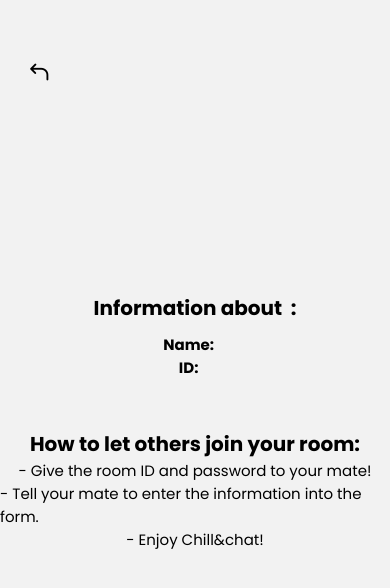
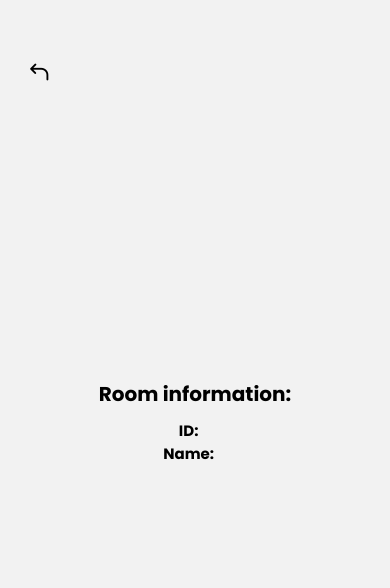
Before and after one commit to Chillandchat/mobile, a React Native app: screen /room-details in a window 390 px wide. Shown: the top 588 px of the page. Built offline with nearby package versions, Linux system fonts and the light colour scheme.

Commit message:
Update UI and remove unneeded code

```diff
--- a/src/components/RoomList.tsx
+++ b/src/components/RoomList.tsx
@@ -27,7 +27,7 @@ const RoomList: React.FC<Props> = (props: Props) => {
     roomContainer: {
       flexDirection: "row",
       alignItems: "center",
-      marginTop: 40,
+      marginTop:20,
     },
     titleStyle: {
       fontFamily: "poppinsBold",
--- a/src/screens/Chat.tsx
+++ b/src/screens/Chat.tsx
@@ -47,7 +47,7 @@ const Chat: React.FC = () => {
     },
     chatRoomBar: {
       position: "absolute",
-      top: 50,
+      top: 70,
       marginHorizontal: "10%",
     },
   });
--- a/src/screens/CreateRoom.tsx
+++ b/src/screens/CreateRoom.tsx
@@ -20,8 +20,8 @@ import createRoom from "../scripts/createRoom";
  */
 
 const CreateRoom: React.FC<any> = ({ navigation }) => {
-  let name: string;
-  let password: string;
+  const [name, setName]: any = React.useState("");
+  const [password, setPassword]: any = React.useState("");
 
   const { username } = useSelector((state: RootState): RootState => {
     return state.userInfo;
@@ -64,7 +64,7 @@ const CreateRoom: React.FC<any> = ({ navigation }) => {
           safeEntry={false}
           placeholder={"Name"}
           onTextChange={(text: string): void => {
-            name = text;
+            setName(text);
           }}
         />
 
@@ -74,7 +74,7 @@ const CreateRoom: React.FC<any> = ({ navigation }) => {
           safeEntry
           placeholder={"Password"}
           onTextChange={(text: string): void => {
-            password = text;
+            setPassword(text);
           }}
         />
 
@@ -100,7 +100,7 @@ const CreateRoom: React.FC<any> = ({ navigation }) => {
                   }, 3000);
                 });
             } else {
-              setError("Missing data.");
+              setError("Please fill out all fields.");
               setTimeout((): void => {
                 setError("");
               }, 3000);
--- a/src/screens/Information.tsx
+++ b/src/screens/Information.tsx
@@ -40,7 +40,7 @@ const Information: React.FC<any> = ({ navigation }) => {
         <AntDesign name="back" size={24} color="black" />
       </TouchableOpacity>
       <Text style={style.tittle}>App information:</Text>
-      <Text style={style.text}>Version: Chill&chat offical runtime v2.0.0</Text>
+      <Text style={style.text}>Version: Chill&chat offical runtime v0.1.0</Text>
       <Text style={style.text}>Verified offical Chill&chat build.</Text>
       <Text style={style.text}>Connected to Chill&chat global network</Text>
       <View style={{ padding: 10 }} />
--- a/src/screens/JoinRoom.tsx
+++ b/src/screens/JoinRoom.tsx
@@ -19,8 +19,8 @@ import joinRoom from "../scripts/joinRoom";
  */
 
 const JoinRoom: React.FC<any> = ({ navigation }) => {
-  let name: string;
-  let password: string;
+  const [name, setName]: any = React.useState("");
+  const [password, setPassword]: any = React.useState("");
 
   const { username } = useSelector((state: RootState): RootState => {
     return state.userInfo;
@@ -63,7 +63,7 @@ const JoinRoom: React.FC<any> = ({ navigation }) => {
           safeEntry={false}
           placeholder={"Name"}
           onTextChange={(text: string): void => {
-            name = text;
+            setName(text);
           }}
         />
 
@@ -73,7 +73,7 @@ const JoinRoom: React.FC<any> = ({ navigation }) => {
           safeEntry
           placeholder={"Password"}
           onTextChange={(text: string): void => {
-            password = text;
+            setPassword(text);
           }}
         />
 
@@ -99,7 +99,7 @@ const JoinRoom: React.FC<any> = ({ navigation }) => {
                   }, 3000);
                 });
             } else {
-              setError("Missing data.");
+              setError("Please fill out all fields.");
               setTimeout((): void => {
                 setError("");
               }, 3000);
--- a/src/screens/Login.tsx
+++ b/src/screens/Login.tsx
@@ -6,7 +6,6 @@ import {
   TouchableOpacity,
   ScrollView,
   KeyboardAvoidingView,
-  Keyboard,
   Platform,
 } from "react-native";
 import { Feather } from "@expo/vector-icons";
@@ -124,7 +123,6 @@ const Login: React.FC<any> = ({ navigation }) => {
                         dispatch(setUserInfo(user as AuthType));
                         dispatch(loginAction());
 
-                        Keyboard.dismiss();
                         navigation.push("menu");
                       } else {
                         navigation.push("block-error");
@@ -162,6 +160,7 @@ const Login: React.FC<any> = ({ navigation }) => {
           text={"login"}
         />
 
+      </ScrollView>
         <TouchableOpacity
           onPress={() => {
             navigation.navigate("information");
@@ -170,7 +169,6 @@ const Login: React.FC<any> = ({ navigation }) => {
         >
           <Feather name="info" size={40} color="black" />
         </TouchableOpacity>
-      </ScrollView>
     </KeyboardAvoidingView>
   );
 };
--- a/src/screens/Menu.tsx
+++ b/src/screens/Menu.tsx
@@ -41,7 +41,7 @@ const Menu: React.FC<any> = ({ navigation }) => {
     container: {
       alignItems: "center",
       justifyContent: "flex-start",
-      marginTop:200,
+      marginTop:250,
       flex: 1,
     },
     text: {
--- a/src/screens/RoomInformation.tsx
+++ b/src/screens/RoomInformation.tsx
@@ -47,28 +47,17 @@ const RoomInformation: React.FC<any> = ({ navigation }) => {
         <AntDesign name="back" size={24} color="black" />
       </TouchableOpacity>
       <Text style={[style.boldText, { fontSize: 20 }]}>
-        Information about {sessionStatus.name} :
+        Room information:
       </Text>
       <View style={{ height: 10 }} />
+      <View style={{ flexDirection: "row" }}>
+        <Text style={style.boldText}>ID:{"    "}</Text>
+        <Text style={style.text}>{sessionStatus.id}</Text>
+      </View>
       <View style={{ flexDirection: "row" }}>
         <Text style={style.boldText}>Name:{"    "}</Text>
         <Text style={style.text}>{sessionStatus.name}</Text>
       </View>
-      <View style={{ flexDirection: "row" }}>
-        <Text style={style.boldText}>ID:{"    "}</Text>
-        <Text style={style.text}>{sessionStatus.id}</Text>
-      </View>
-      <View style={{ height: 50 }} />
-      <Text style={[style.boldText, { fontSize: 20 }]}>
-        How to let others join your room:
-      </Text>
-      <Text style={style.text}>
-        - Give the room ID and password to your mate!
-      </Text>
-      <Text style={style.text}>
-        - Tell your mate to enter the information into the form.
-      </Text>
-      <Text style={style.text}>- Enjoy Chill&chat!</Text>
     </View>
   );
 };
--- a/src/screens/Signup.tsx
+++ b/src/screens/Signup.tsx
@@ -5,7 +5,6 @@ import {
   StyleSheet,
   KeyboardAvoidingView,
   ScrollView,
-  Keyboard,
   Platform,
 } from "react-native";
 
@@ -124,7 +123,6 @@ const Signup: React.FC<any> = ({ navigation }) => {
 
                 signup(username, password)
                   .then((): void => {
-                    Keyboard.dismiss();
                     navigation.push("login");
                   })
                   .catch((err: unknown): void => {
```
